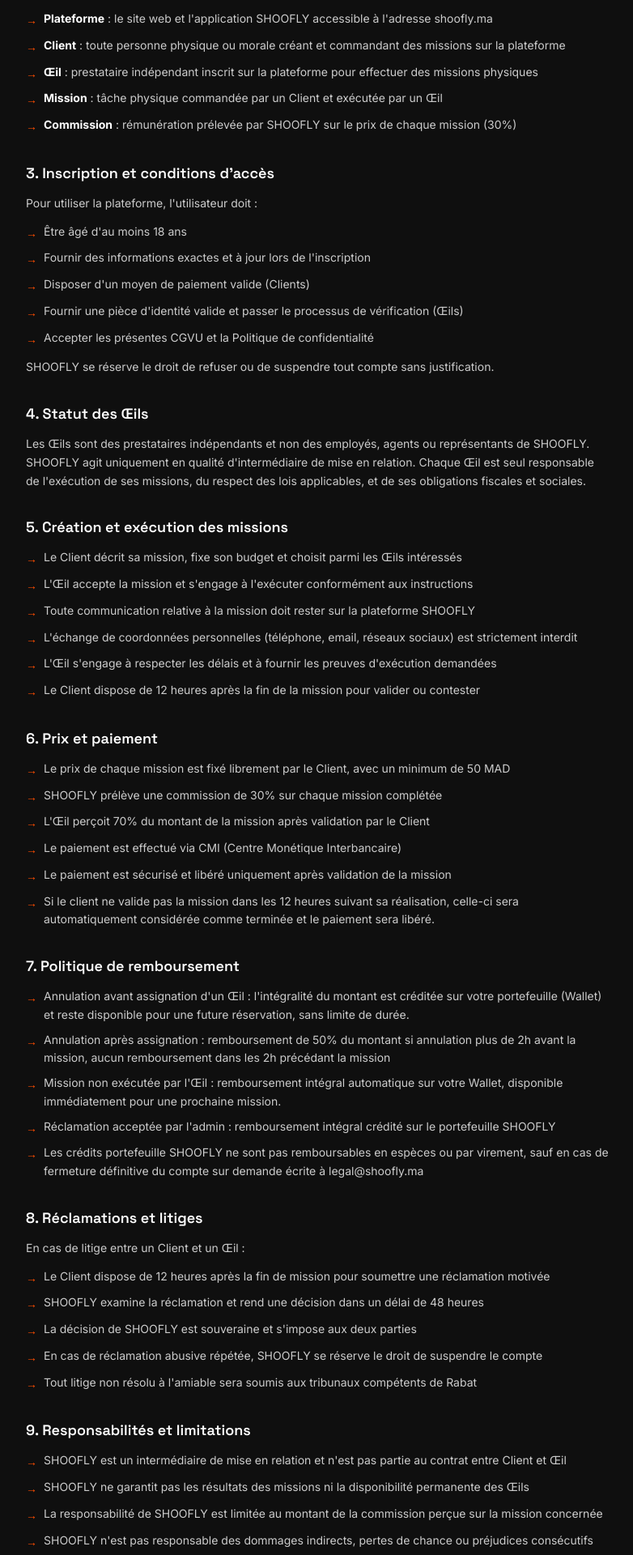
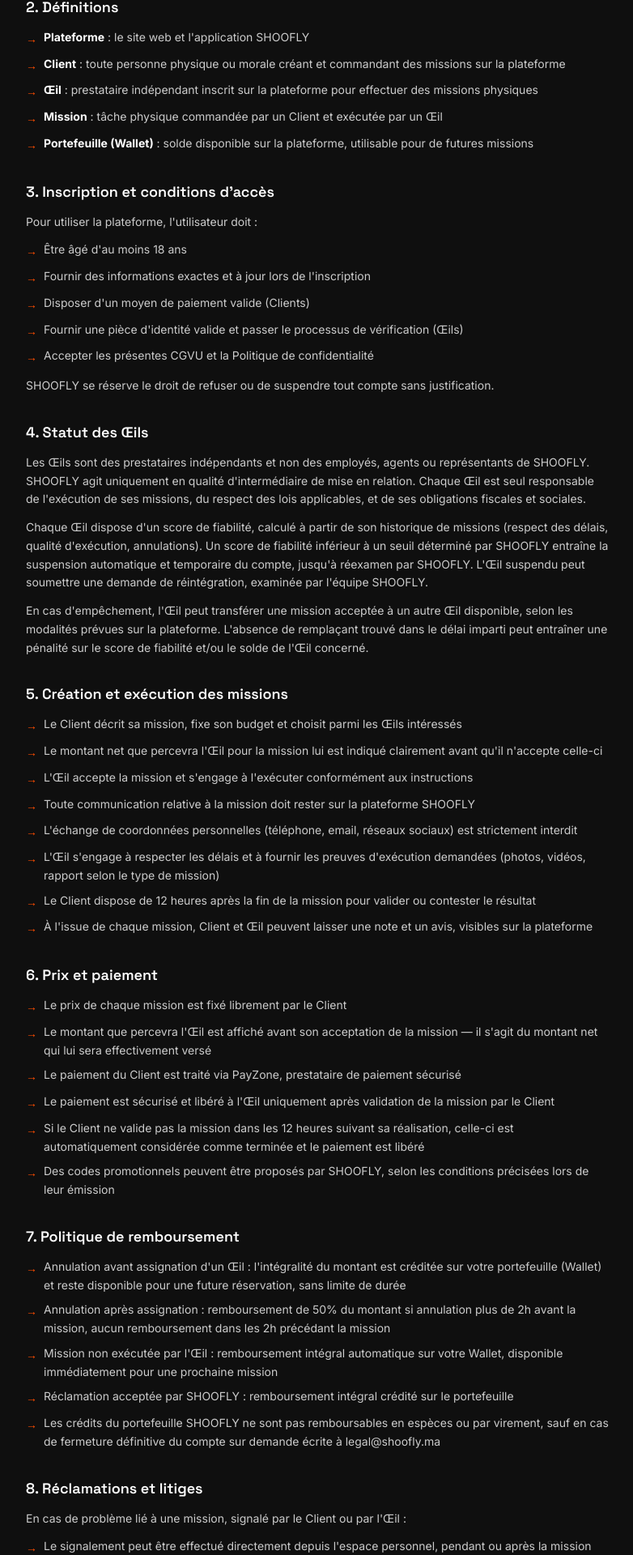
Before and after one commit to amikove/shoofly-react, a React (Vite) app: page /cgv in a window 1280 px wide. Shown: the part 428-2348 px from the top of the page at 81% size, without its empty margins (248-1030 px from the left). Built offline with nearby package versions, Linux system fonts and the light colour scheme.

Commit message:
Update CGV: remove commission wording, confirm PayZone, add reliability/transfer/rating sections

```diff
--- a/src/pages/legal/CGV.jsx
+++ b/src/pages/legal/CGV.jsx
@@ -11,24 +11,24 @@
       </nav>
       <div className="max-w-3xl mx-auto px-6 py-16">
         <h1 className="font-display font-bold text-3xl mb-2">Conditions Générales de Vente et d'Utilisation</h1>
-        <p className="text-[#AAA] text-sm mb-10">Dernière mise à jour : juin 2026</p>
+        <p className="text-[#AAA] text-sm mb-10">Dernière mise à jour : juillet 2026</p>
 
         <div className="space-y-8 text-[#CCC] text-sm leading-relaxed">
 
           <section>
             <h2 className="text-white font-semibold text-lg mb-3">1. Objet et champ d'application</h2>
-            <p>Les présentes Conditions Générales de Vente et d'Utilisation (CGVU) régissent l'accès et l'utilisation de la plateforme SHOOFLY, éditée par la société SHOOFLY SARL, et s'appliquent à toute personne utilisant la plateforme en qualité de Client ou d'Œil (prestataire de terrain). Toute utilisation de la plateforme implique l'acceptation pleine et entière des présentes CGVU.</p>
+            <p>Les présentes Conditions Générales de Vente et d'Utilisation (CGVU) régissent l'accès et l'utilisation de la plateforme SHOOFLY, éditée par [RAISON SOCIALE EN COURS DE CONSTITUTION — AutoEntrepreneur ou société en cours de création], et s'appliquent à toute personne utilisant la plateforme en qualité de Client ou d'Œil (prestataire de terrain). Toute utilisation de la plateforme implique l'acceptation pleine et entière des présentes CGVU.</p>
           </section>
 
           <section>
             <h2 className="text-white font-semibold text-lg mb-3">2. Définitions</h2>
             <ul className="space-y-2">
               {[
-                '**Plateforme** : le site web et l\'application SHOOFLY accessible à l\'adresse shoofly.ma',
+                '**Plateforme** : le site web et l\'application SHOOFLY',
                 '**Client** : toute personne physique ou morale créant et commandant des missions sur la plateforme',
                 '**Œil** : prestataire indépendant inscrit sur la plateforme pour effectuer des missions physiques',
                 '**Mission** : tâche physique commandée par un Client et exécutée par un Œil',
-                '**Commission** : rémunération prélevée par SHOOFLY sur le prix de chaque mission (30%)',
+                '**Portefeuille (Wallet)** : solde disponible sur la plateforme, utilisable pour de futures missions',
               ].map((item, i) => (
                 <li key={i} className="flex items-start gap-2">
                   <span className="text-[#FF4D00] mt-0.5">→</span>
@@ -60,7 +60,9 @@
 
           <section>
             <h2 className="text-white font-semibold text-lg mb-3">4. Statut des Œils</h2>
-            <p>Les Œils sont des prestataires indépendants et non des employés, agents ou représentants de SHOOFLY. SHOOFLY agit uniquement en qualité d'intermédiaire de mise en relation. Chaque Œil est seul responsable de l'exécution de ses missions, du respect des lois applicables, et de ses obligations fiscales et sociales.</p>
+            <p className="mb-3">Les Œils sont des prestataires indépendants et non des employés, agents ou représentants de SHOOFLY. SHOOFLY agit uniquement en qualité d'intermédiaire de mise en relation. Chaque Œil est seul responsable de l'exécution de ses missions, du respect des lois applicables, et de ses obligations fiscales et sociales.</p>
+            <p className="mb-3">Chaque Œil dispose d'un score de fiabilité, calculé à partir de son historique de missions (respect des délais, qualité d'exécution, annulations). Un score de fiabilité inférieur à un seuil déterminé par SHOOFLY entraîne la suspension automatique et temporaire du compte, jusqu'à réexamen par SHOOFLY. L'Œil suspendu peut soumettre une demande de réintégration, examinée par l'équipe SHOOFLY.</p>
+            <p>En cas d'empêchement, l'Œil peut transférer une mission acceptée à un autre Œil disponible, selon les modalités prévues sur la plateforme. L'absence de remplaçant trouvé dans le délai imparti peut entraîner une pénalité sur le score de fiabilité et/ou le solde de l'Œil concerné.</p>
           </section>
 
           <section>
@@ -68,11 +70,13 @@
             <ul className="space-y-2">
               {[
                 'Le Client décrit sa mission, fixe son budget et choisit parmi les Œils intéressés',
+                'Le montant net que percevra l\'Œil pour la mission lui est indiqué clairement avant qu\'il n\'accepte celle-ci',
                 'L\'Œil accepte la mission et s\'engage à l\'exécuter conformément aux instructions',
                 'Toute communication relative à la mission doit rester sur la plateforme SHOOFLY',
                 'L\'échange de coordonnées personnelles (téléphone, email, réseaux sociaux) est strictement interdit',
-                'L\'Œil s\'engage à respecter les délais et à fournir les preuves d\'exécution demandées',
-                'Le Client dispose de 12 heures après la fin de la mission pour valider ou contester',
+                'L\'Œil s\'engage à respecter les délais et à fournir les preuves d\'exécution demandées (photos, vidéos, rapport selon le type de mission)',
+                'Le Client dispose de 12 heures après la fin de la mission pour valider ou contester le résultat',
+                'À l\'issue de chaque mission, Client et Œil peuvent laisser une note et un avis, visibles sur la plateforme',
               ].map((item, i) => (
                 <li key={i} className="flex items-start gap-2">
                   <span className="text-[#FF4D00] mt-0.5">→</span>
@@ -86,12 +90,12 @@
             <h2 className="text-white font-semibold text-lg mb-3">6. Prix et paiement</h2>
             <ul className="space-y-2">
               {[
-                'Le prix de chaque mission est fixé librement par le Client, avec un minimum de 50 MAD',
-                'SHOOFLY prélève une commission de 30% sur chaque mission complétée',
-                'L\'Œil perçoit 70% du montant de la mission après validation par le Client',
-                'Le paiement est effectué via CMI (Centre Monétique Interbancaire)',
-                'Le paiement est sécurisé et libéré uniquement après validation de la mission',
-                'Si le client ne valide pas la mission dans les 12 heures suivant sa réalisation, celle-ci sera automatiquement considérée comme terminée et le paiement sera libéré.',
+                'Le prix de chaque mission est fixé librement par le Client',
+                'Le montant que percevra l\'Œil est affiché avant son acceptation de la mission — il s\'agit du montant net qui lui sera effectivement versé',
+                'Le paiement du Client est traité via PayZone, prestataire de paiement sécurisé',
+                'Le paiement est sécurisé et libéré à l\'Œil uniquement après validation de la mission par le Client',
+                'Si le Client ne valide pas la mission dans les 12 heures suivant sa réalisation, celle-ci est automatiquement considérée comme terminée et le paiement est libéré',
+                'Des codes promotionnels peuvent être proposés par SHOOFLY, selon les conditions précisées lors de leur émission',
               ].map((item, i) => (
                 <li key={i} className="flex items-start gap-2">
                   <span className="text-[#FF4D00] mt-0.5">→</span>
@@ -105,11 +109,11 @@
             <h2 className="text-white font-semibold text-lg mb-3">7. Politique de remboursement</h2>
             <ul className="space-y-2">
               {[
-                'Annulation avant assignation d\'un Œil : l\'intégralité du montant est créditée sur votre portefeuille (Wallet) et reste disponible pour une future réservation, sans limite de durée.',
+                'Annulation avant assignation d\'un Œil : l\'intégralité du montant est créditée sur votre portefeuille (Wallet) et reste disponible pour une future réservation, sans limite de durée',
                 'Annulation après assignation : remboursement de 50% du montant si annulation plus de 2h avant la mission, aucun remboursement dans les 2h précédant la mission',
-                'Mission non exécutée par l\'Œil : remboursement intégral automatique sur votre Wallet, disponible immédiatement pour une prochaine mission.',
-                'Réclamation acceptée par l\'admin : remboursement intégral crédité sur le portefeuille SHOOFLY',
-                'Les crédits portefeuille SHOOFLY ne sont pas remboursables en espèces ou par virement, sauf en cas de fermeture définitive du compte sur demande écrite à legal@shoofly.ma',
+                'Mission non exécutée par l\'Œil : remboursement intégral automatique sur votre Wallet, disponible immédiatement pour une prochaine mission',
+                'Réclamation acceptée par SHOOFLY : remboursement intégral crédité sur le portefeuille',
+                'Les crédits du portefeuille SHOOFLY ne sont pas remboursables en espèces ou par virement, sauf en cas de fermeture définitive du compte sur demande écrite à legal@shoofly.ma',
               ].map((item, i) => (
                 <li key={i} className="flex items-start gap-2">
                   <span className="text-[#FF4D00] mt-0.5">→</span>
@@ -121,13 +125,14 @@
 
           <section>
             <h2 className="text-white font-semibold text-lg mb-3">8. Réclamations et litiges</h2>
-            <p className="mb-3">En cas de litige entre un Client et un Œil :</p>
+            <p className="mb-3">En cas de problème lié à une mission, signalé par le Client ou par l'Œil :</p>
             <ul className="space-y-2">
               {[
-                'Le Client dispose de 12 heures après la fin de mission pour soumettre une réclamation motivée',
-                'SHOOFLY examine la réclamation et rend une décision dans un délai de 48 heures',
+                'Le signalement peut être effectué directement depuis l\'espace personnel, pendant ou après la mission',
+                'SHOOFLY examine chaque signalement et rend une décision dans un délai raisonnable',
+                'L\'auteur du signalement est informé de la décision et de son motif',
                 'La décision de SHOOFLY est souveraine et s\'impose aux deux parties',
-                'En cas de réclamation abusive répétée, SHOOFLY se réserve le droit de suspendre le compte',
+                'En cas de signalement abusif répété, SHOOFLY se réserve le droit de suspendre le compte concerné',
                 'Tout litige non résolu à l\'amiable sera soumis aux tribunaux compétents de Rabat',
               ].map((item, i) => (
                 <li key={i} className="flex items-start gap-2">
@@ -144,7 +149,7 @@
               {[
                 'SHOOFLY est un intermédiaire de mise en relation et n\'est pas partie au contrat entre Client et Œil',
                 'SHOOFLY ne garantit pas les résultats des missions ni la disponibilité permanente des Œils',
-                'La responsabilité de SHOOFLY est limitée au montant de la commission perçue sur la mission concernée',
+                'La responsabilité de SHOOFLY est limitée au montant de la mission concernée',
                 'SHOOFLY n\'est pas responsable des dommages indirects, pertes de chance ou préjudices consécutifs',
                 'L\'Œil est seul responsable de l\'exécution de la mission et de tout dommage causé à des tiers',
               ].map((item, i) => (
@@ -178,7 +183,7 @@
 
           <section>
             <h2 className="text-white font-semibold text-lg mb-3">11. Propriété intellectuelle</h2>
-            <p>La marque SHOOFLY, le logo, le design et l'ensemble des contenus de la plateforme sont la propriété exclusive de SHOOFLY SARL et sont protégés par le droit marocain de la propriété intellectuelle. Toute reproduction, même partielle, est interdite sans autorisation écrite préalable.</p>
+            <p>La marque SHOOFLY, le logo, le design et l'ensemble des contenus de la plateforme sont protégés par le droit marocain de la propriété intellectuelle. Toute reproduction, même partielle, est interdite sans autorisation écrite préalable.</p>
           </section>
 
           <section>
@@ -193,7 +198,7 @@
 
           <section>
             <h2 className="text-white font-semibold text-lg mb-3">14. Contact</h2>
-            <p>Pour toute question : <strong className="text-white">legal@shoofly.ma</strong><br />SHOOFLY SARL — [ADRESSE LÉGALE] — Rabat, Maroc</p>
+            <p>Pour toute question : <strong className="text-white">legal@shoofly.ma</strong><br />[RAISON SOCIALE EN COURS DE CONSTITUTION] — [ADRESSE] — Rabat, Maroc</p>
           </section>
 
         </div>
```
